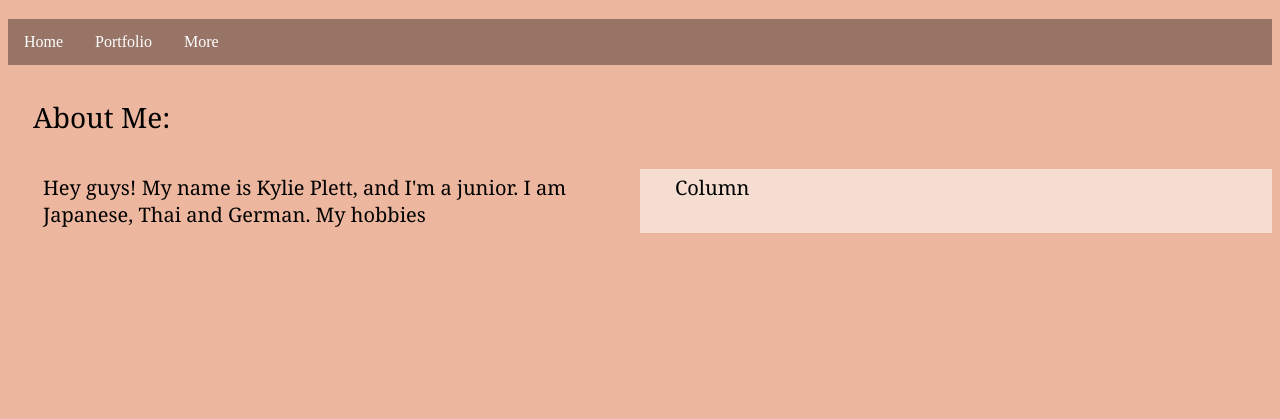
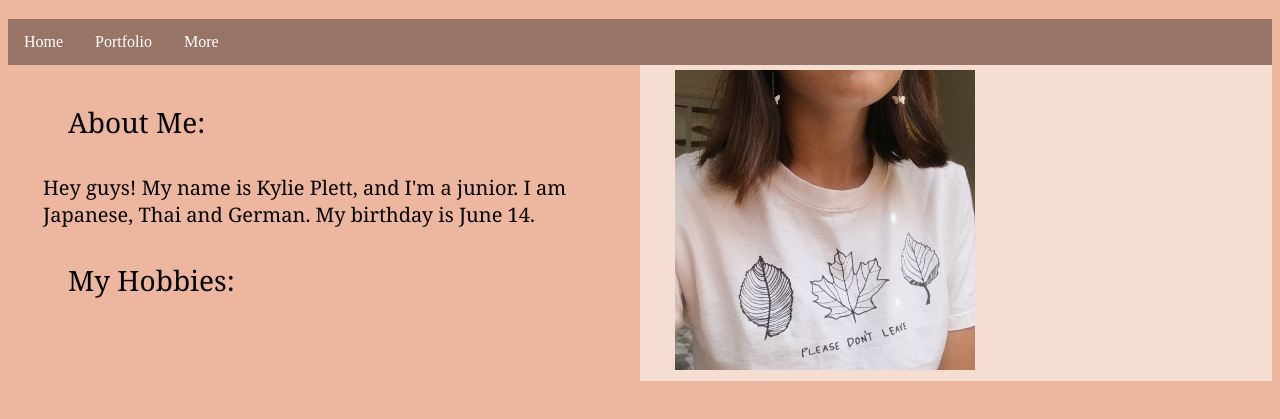
Before and after one commit to kylieplett/kylieplett.github.io, a plain HTML site: page index.html in a window 1280 px wide. Shown: the part 97-516 px from the top of the page. Drawn offline with Linux system fonts and the light colour scheme.

Commit message:
Update index.html

```diff
--- a/index.html
+++ b/index.html
@@ -15,10 +15,10 @@ background-color: #EDB69E;
   <li><a href="portfolio.html">Portfolio</a></li>
   <li><a href="more.html">More</a></li>
 </ul>
-<p>About Me:</p>
 <div class="row">
-  <div class="column side" style="background-color:#EDB69E;">Hey guys! My name is Kylie Plett, and I'm a junior. I am Japanese, Thai and German. My hobbies  </div>
-  <div class="column side" style="background-color:#F6DDD2;">Column</div>
+<div class="column side" style="background-color:#EDB69E;"><p>About Me:</p>Hey guys! My name is Kylie Plett, and I'm a junior. I am Japanese, Thai and German. My birthday is June 14.<p>My Hobbies:</p></div>
+
+<div class="column side" style="background-color:#F6DDD2;"><img src="8E1222F7-80A0-4C98-B48D-745CA63CE5BA.jpeg" width="300" height="300"></div>
 </div>
 </body>
 </html>
```
